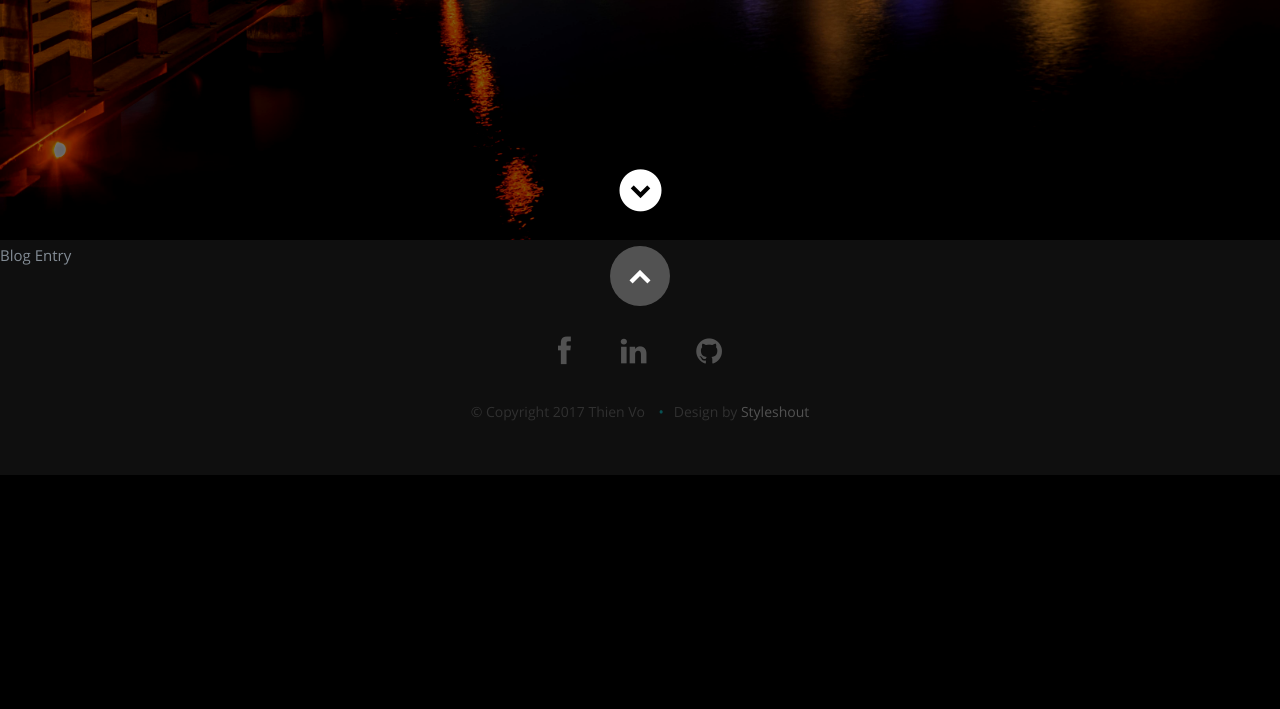
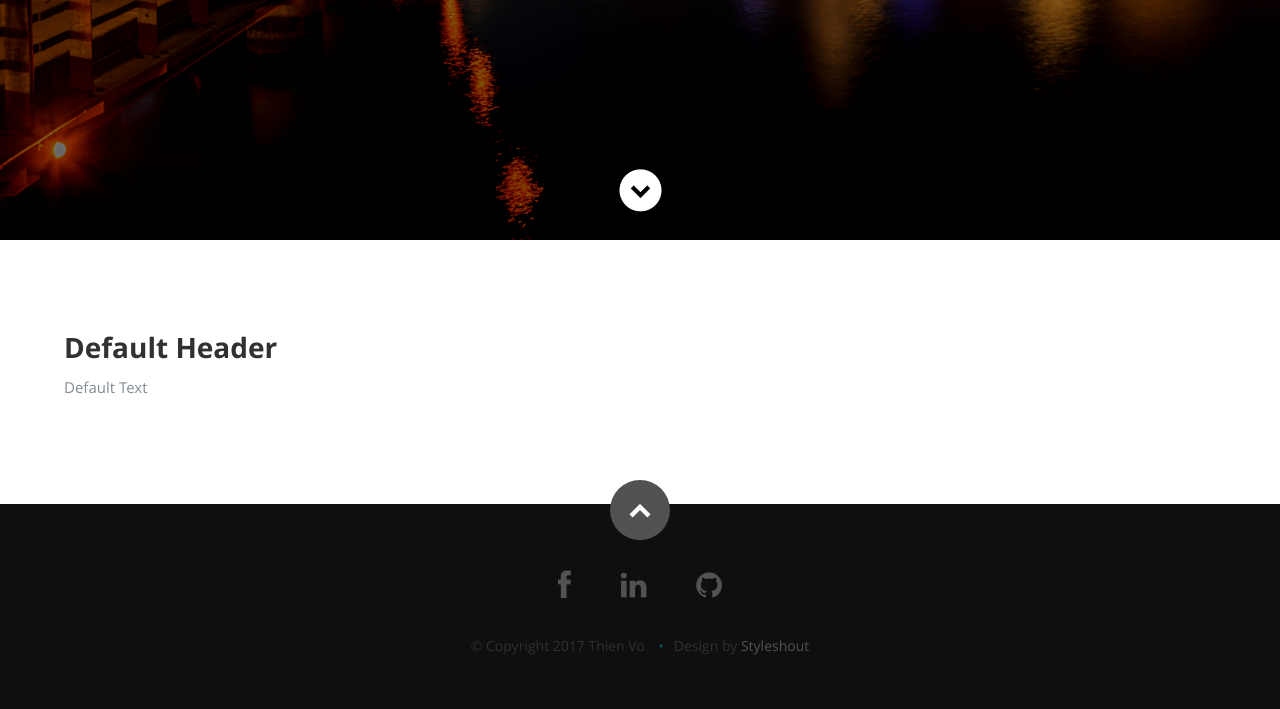
Before and after one commit to thien-vo/com-thienmint, a Flask app: page /blog/swe in a window 1280 px wide. Shown: the part 560-1269 px from the top of the page. Before the commit the page ends 1035 px from the top, so only its background shows below. Run offline with Flask 2, Linux system fonts and the light colour scheme; parts of the project's set-up code (start-up, migrations or seed data) failed here and were passed over; some libraries are stand-ins or nearby versions.

Commit message:
add template for swe post with white background

```diff
--- /dev/null
+++ b/app/static/css/blog.css
@@ -0,0 +1,30 @@
+/*
+=====================================================================
+*   Ceevee v1.0 Layout Stylesheet
+*   url: styleshout.com
+*   03-18-2014
+=====================================================================
+
+   TOC:
+   a. General Blog
+   b. SWE Blog
+===================================================================== */
+
+/* ------------------------------------------------------------------ */
+/* a. General Blog
+/* ------------------------------------------------------------------ */
+
+/* ------------------------------------------------------------------ */
+/* b. SWE Blog
+/* ------------------------------------------------------------------ */
+
+#swe-entry {
+    background: #fff;
+    padding-top: 90px;
+    padding-bottom: 72px;
+    overflow: hidden;
+}
+
+.swe-post {
+    margin-left: 5%;
+}
--- a/app/static/css/layout.css
+++ b/app/static/css/layout.css
@@ -23,7 +23,7 @@
 /* ------------------------------------------------------------------ */
 
 body {
-    background: #0f0f0f;
+    background: #0F0F0F;
 }
 
 /* ------------------------------------------------------------------ */
--- a/app/templates/blog/swe/banner.html
+++ b/app/templates/blog/swe/banner.html
@@ -30,5 +30,5 @@
 </div>
 
 <p class="scrolldown">
-    <a class="smoothscroll" href="#about"><i class="icon-down-circle"></i></a>
+    <a class="smoothscroll" href="#swe-entry"><i class="icon-down-circle"></i></a>
 </p>
--- a/app/templates/blog/swe/template.html
+++ b/app/templates/blog/swe/template.html
@@ -9,7 +9,20 @@
 {% endwith%}
 
 <body>
-Blog Entry
+{% for row in entry_infos %}
+        <p> {{ row['header'] }} </p>
+        <p> - {{ row['text'] }}</p>
+{% endfor %}
+    <section id="swe-entry"}>
+        <div class="swe-post"}>
+            {% with entry_infos=entry_infos|default([{'header': 'Default Header', 'text': 'Default Text'}], true) %}
+                {% for row in entry_infos %}
+                    <h2> {{ row['header'] }} </h2>
+                    <p> {{ row['text'] }}</p>
+                {% endfor %}
+            {% endwith %}
+        </div>
+    </section>
 </body>
 
 
--- a/app/templates/defaults/head.html
+++ b/app/templates/defaults/head.html
@@ -22,6 +22,7 @@
     <link rel="stylesheet" href="{{ url_for('static', filename='css/media-queries.css')}}">
     <link rel="stylesheet" href="{{ url_for('static', filename='css/magnific-popup.css')}}">
     <link rel="stylesheet" href="{{ url_for('static', filename='css/responsiveslides.css')}}">
+    <link rel="stylesheet" href="{{ url_for('static', filename='css/blog.css')}}">
 
     <!-- Script
     ================================================== -->
```
